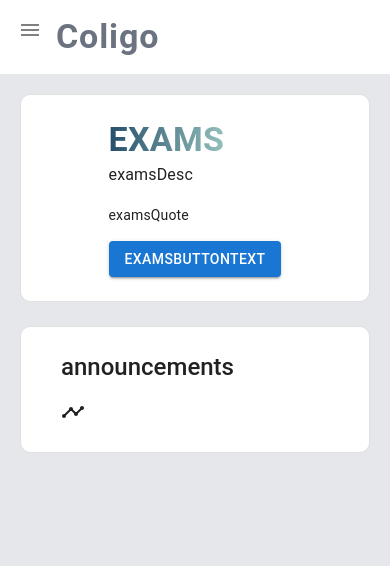
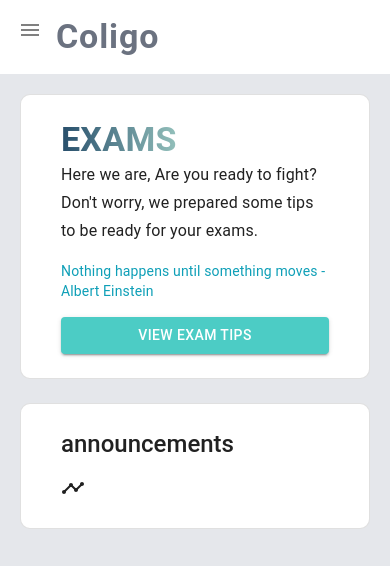
Before and after one commit to Pog-Frog/Coligo, a React (Vite) app in the folder frontend/: page / in a window 390 px wide. Both pictures are taken after typing "Sample", "Sample123" into the empty fields and a click on the button "LOGIN". Shown: the top 566 px of the page. Built offline with nearby package versions, Linux system fonts and the light colour scheme.

Commit message:
working on making the tips more responsive

```diff
--- a/frontend/src/components/tips.tsx
+++ b/frontend/src/components/tips.tsx
@@ -30,16 +30,16 @@ const Tips = () => {
                     </Typography>
                     <Box sx={{ display: "flex", flexDirection: "column", gap: "1rem" }}>
                         <Typography variant="subtitle1" component="p">
-                            {t("examsDesc")}
+                            Here we are, Are you ready to fight? Don't worry, we prepared some tips to be ready for your exams.
                         </Typography>
-                        <Typography variant="body2" component="p">
-                            {t("examsQuote")}
+                        <Typography variant="body2" component="p" color="#0e9fb7">
+                            Nothing happens until something moves - Albert Einstein
                         </Typography>
                         <Button
                             variant="contained"
-                            sx={{ width: { xs: "100%", lg: "fit-content" } }}
+                            sx={{ width: { xs: "100%", lg: "fit-content", backgroundColor: '#4cccc5' } }}
                         >
-                            {t("examsButtonText")}
+                            View Exam Tips
                         </Button>
                     </Box>
                 </Box>
```
